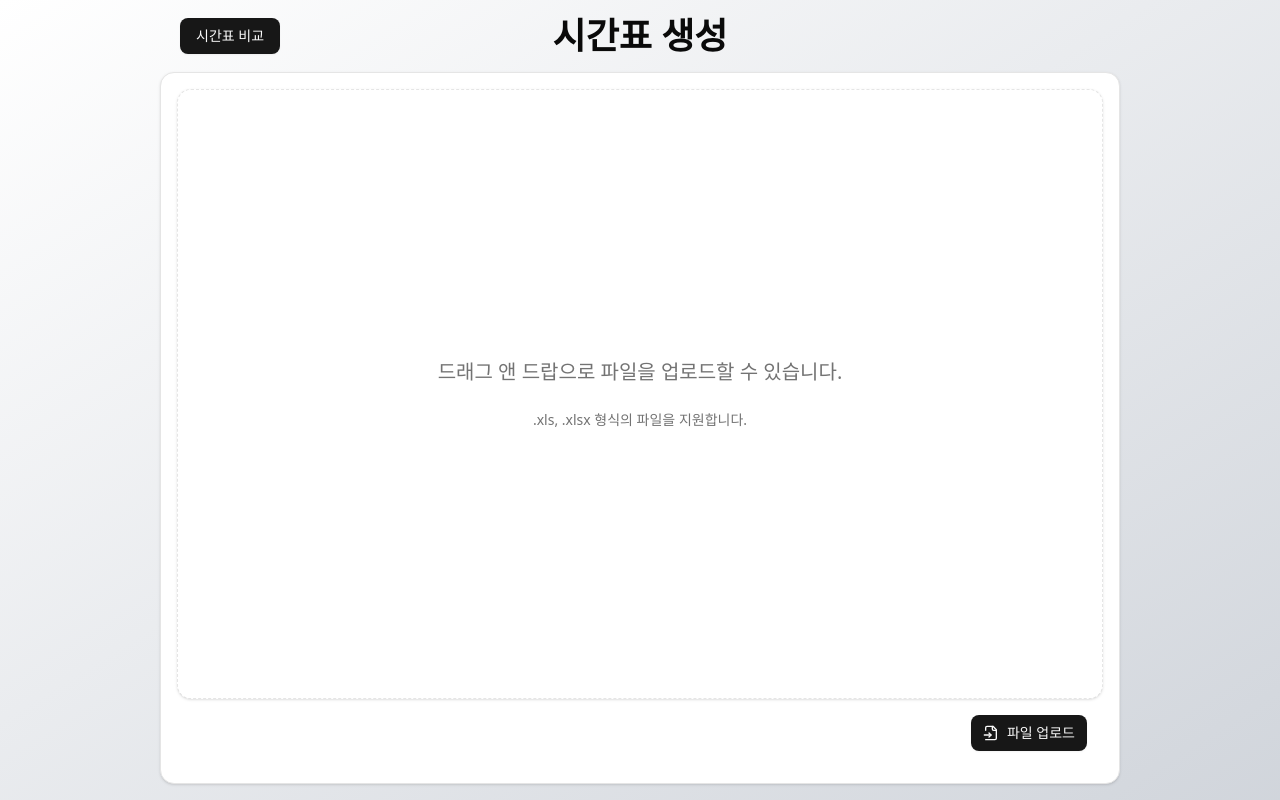
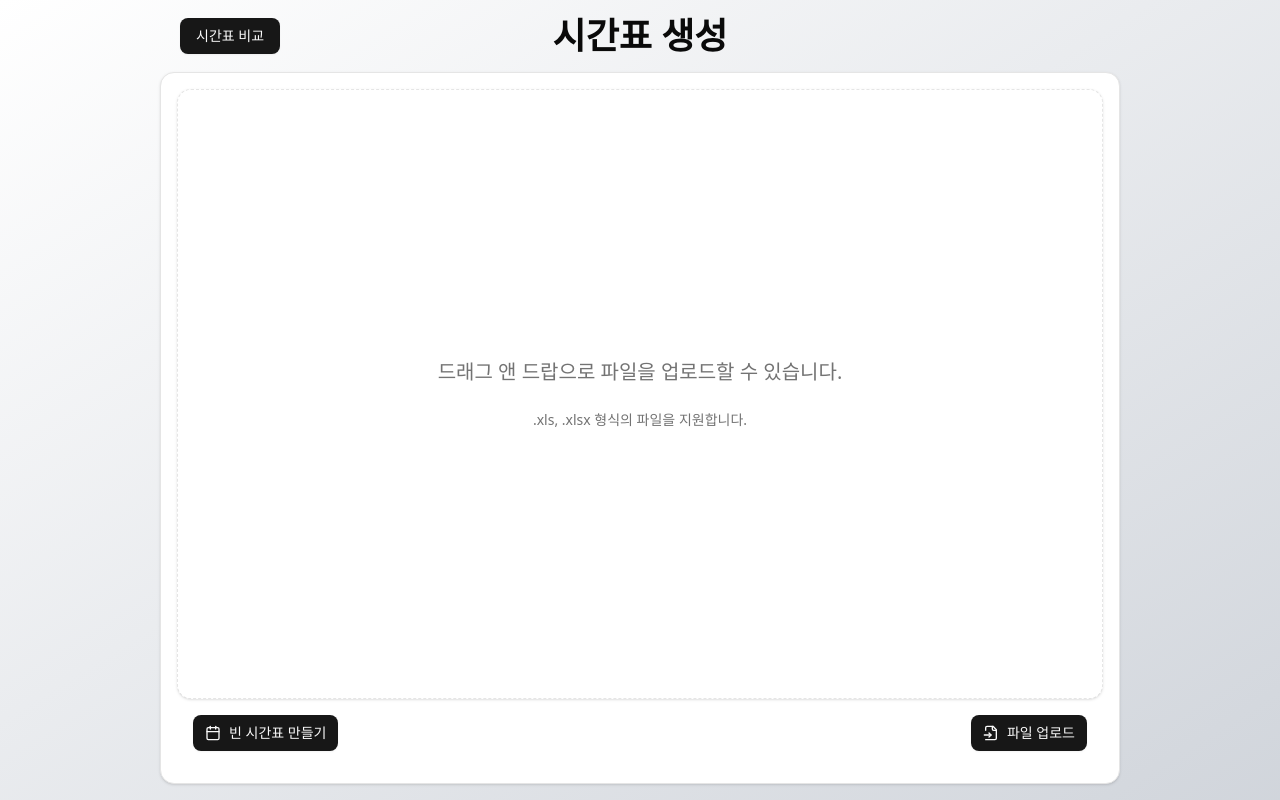
Before and after one commit to R3pic/schedule-compare, a React (Vite) app: page / in a window 1280 px wide. Built offline with nearby package versions, Linux system fonts and the light colour scheme; what xlsx would draw is missing.

Commit message:
feat: 빈시간표로 생성기능

```diff
--- a/src/App.tsx
+++ b/src/App.tsx
@@ -1,4 +1,4 @@
-import {useState} from 'react';
+import {useCallback, useState} from 'react';
 
 import { Card } from '@components/ui/card.tsx';
 import ScheduleView from 'src/view/schedule-view.tsx';
@@ -12,8 +12,8 @@ import {ArrowRightLeft} from 'lucide-react';
 function App() {
   const isMobile = useIsMobile();
   const [isCompareView, setIsCompareView] = useState<boolean>(false);
-  const [isDone, setIsDone] = useState<boolean>(false);
   const [data, setData] = useState<LectureScheduleInfo | null>(null);
+  const isDone = useCallback(() => !!data, [data]);
 
   return (
     <div className="h-screen w-screen flex flex-col items-center bg-gradient-to-br from-white to-gray-300">
@@ -41,13 +41,12 @@ function App() {
         <CompareView />
       ) : (
         <>
-            {isDone && data ? (
+            {isDone() && data ? (
               <ScheduleView
                 lectureScheduleInfo={data}
               />
             ) : (
               <FileUploadView
-                setIsDone={setIsDone}
                 setData={setData}
               />
             )}
--- a/src/lib/schedule/utils.ts
+++ b/src/lib/schedule/utils.ts
@@ -25,4 +25,12 @@ export class ScheduleUtil {
     }
     return result;
   }
+
+  static getCurrentYear() {
+    return new Date().getFullYear().toString();
+  }
+
+  static getCurrentTerm() {
+    return new Date().getMonth() < 6 ? '1' : '2';
+  }
 }
--- a/src/view/file-upload-view.tsx
+++ b/src/view/file-upload-view.tsx
@@ -5,19 +5,20 @@ import {InvalidHanbatScheduleException} from '@parser/error';
 import {toast, Toaster} from 'sonner';
 import {TOAST_OPTIONS} from '@components/constants.ts';
 import {LectureScheduleInfo} from '@schedule/types';
+import {Button} from '@components/ui/button.tsx';
+import {Calendar} from 'lucide-react';
+import {ScheduleUtil} from '@schedule/utils.ts';
 
 interface Props {
-  setIsDone: (isDone: boolean) => void;
   setData: (data: LectureScheduleInfo) => void;
 }
 
-export default function FileUploadView({ setIsDone, setData }: Props) {
+export default function FileUploadView({ setData }: Props) {
   async function bufferToLectureScheduleInfo(arrayBuffer: ArrayBuffer) {
     try {
       const parser = new ScheduleParser();
       const parsed = await parser.parse(arrayBuffer);
       setData(parsed);
-      setIsDone(true);
     } catch(e) {
       if (e instanceof InvalidHanbatScheduleException) {
         toast.error("시간표를 해석할 수 없는 파일입니다.", {
@@ -35,6 +36,17 @@ export default function FileUploadView({ setIsDone, setData }: Props) {
     });
   }
 
+  function onCreateEmptyScheduleClick() {
+    const year = ScheduleUtil.getCurrentYear();
+    const term = ScheduleUtil.getCurrentTerm();
+
+    setData({
+      year,
+      term,
+      rows: [],
+    });
+  }
+
   return (
     <div className='w-full h-full flex flex-col items-center justify-between'>
       <Toaster expand />
@@ -42,7 +54,11 @@ export default function FileUploadView({ setIsDone, setData }: Props) {
         onFileUploaded={bufferToLectureScheduleInfo}
         onError={onDragDropErrorHandle}
       />
-      <div className="flex p-4 w-full justify-end">
+      <div className="flex p-4 w-full justify-between">
+        <Button onClick={onCreateEmptyScheduleClick}>
+          <Calendar />
+          빈 시간표 만들기
+        </Button>
         <FileUploadInput
           onFileChange={bufferToLectureScheduleInfo}
         />
```
